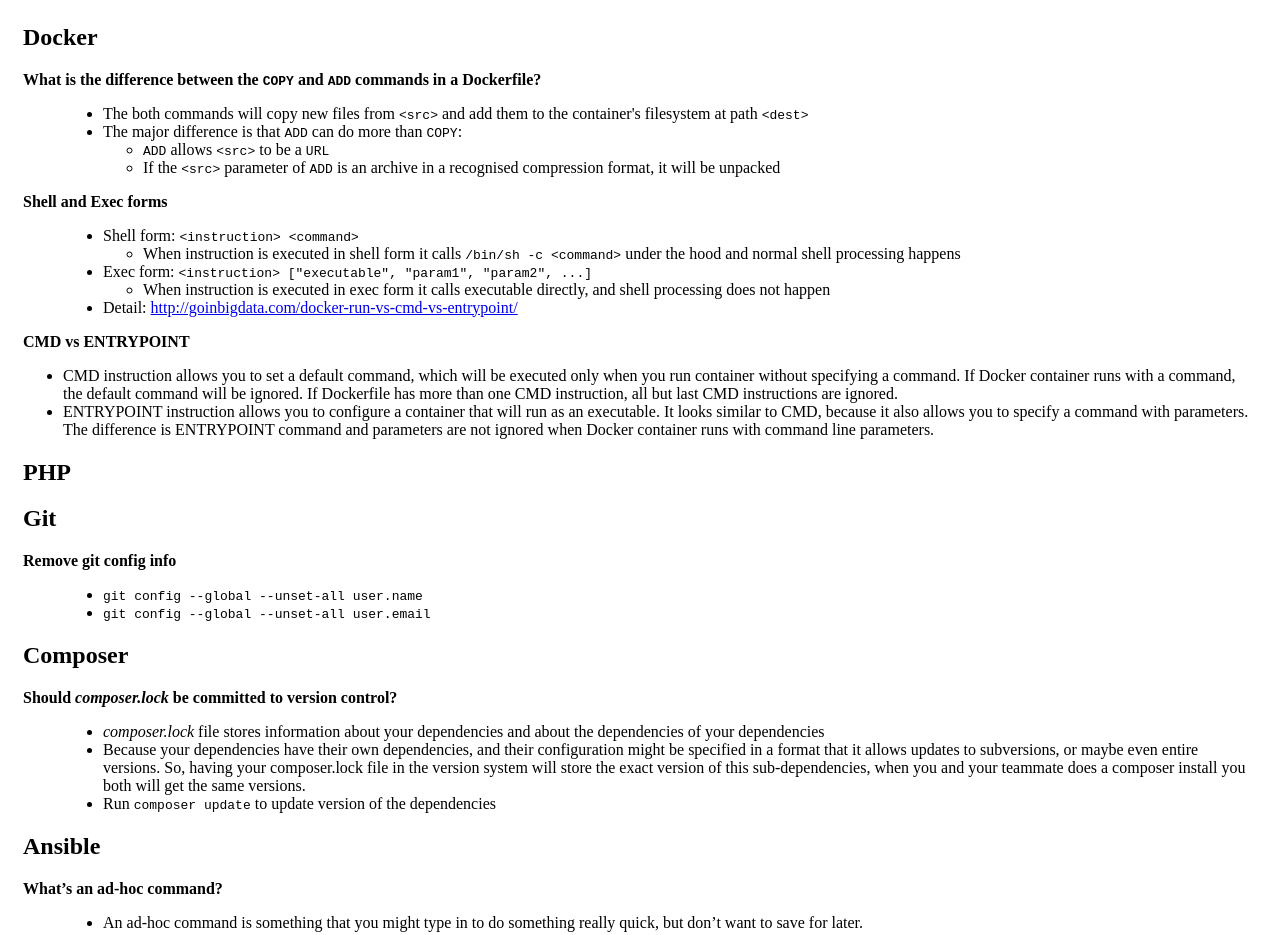
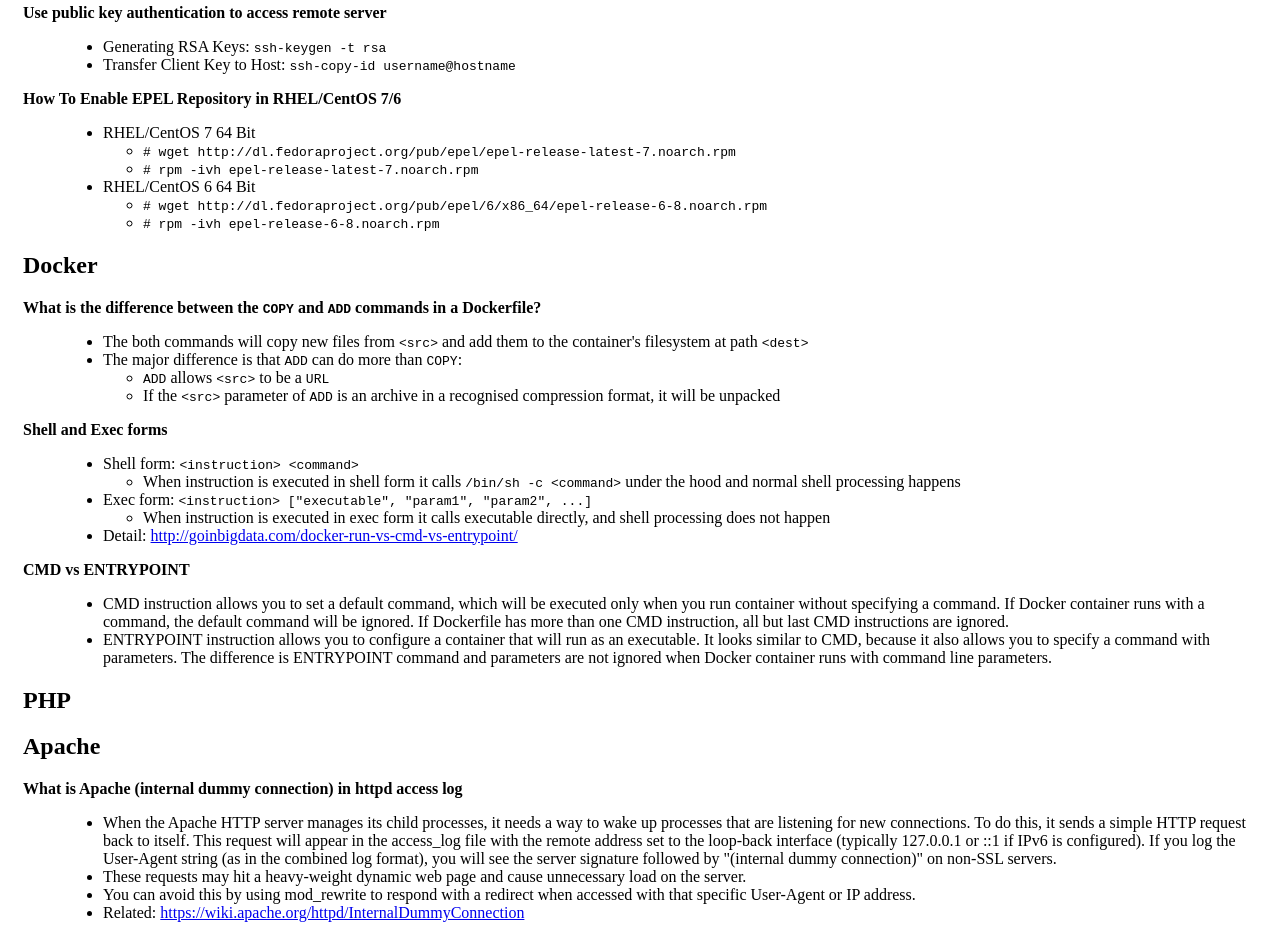
Before and after one commit to lhnam298/lhnam298.github.io, a plain HTML site: page index.html in a window 1280 px wide. Shown: the part 731-1666 px from the top of the page. Drawn offline with Linux system fonts and the light colour scheme.

Commit message:
Update index.html

```diff
--- a/index.html
+++ b/index.html
@@ -16,9 +16,36 @@
              Some examples include inetd, httpd, nfsd, sshd, named, and lpd.</li>
         </ul>
     </dd>
+
     <dt class="question">System directories</dt>
     <dd>
         <img src="IMG_1070.JPG" height="500px">
+    </dd>
+
+    <dt class="question">Use public key authentication to access remote server</dt>
+    <dd>
+        <ul>
+            <li>Generating RSA Keys: <code>ssh-keygen -t rsa</code></li>
+            <li>Transfer Client Key to Host: <code>ssh-copy-id username@hostname</code></li>
+        </ul>
+    </dd>
+
+    <dt class="question">How To Enable EPEL Repository in RHEL/CentOS 7/6</dt>
+    <dd>
+        <ul>
+            <li>RHEL/CentOS 7 64 Bit
+                <ul>
+                    <li><code># wget http://dl.fedoraproject.org/pub/epel/epel-release-latest-7.noarch.rpm</code></li>
+                    <li><code># rpm -ivh epel-release-latest-7.noarch.rpm</code></li>
+                </ul>
+            </li>
+            <li>RHEL/CentOS 6 64 Bit
+                <ul>
+                    <li><code># wget http://dl.fedoraproject.org/pub/epel/6/x86_64/epel-release-6-8.noarch.rpm</code></li>
+                    <li><code># rpm -ivh epel-release-6-8.noarch.rpm</code></li>
+                </ul>
+            </li>
+        </ul>
     </dd>
 </dl>
 
@@ -55,6 +82,7 @@
     </dd>
 
     <dt class="question">CMD vs ENTRYPOINT</dt>
+    <dd>
         <ul>
             <li>CMD instruction allows you to set a default command, which will be executed only when you run container without specifying a command.
              If Docker container runs with a command, the default command will be ignored.
@@ -63,11 +91,25 @@
              It looks similar to CMD, because it also allows you to specify a command with parameters.
              The difference is ENTRYPOINT command and parameters are not ignored when Docker container runs with command line parameters.</li>
         </ul>
-    <dd>
     </dd>
 </dl>
 
 <h2>PHP</h2>
+
+<h2>Apache</h2>
+<dl>
+    <dt class="question">What is Apache (internal dummy connection) in httpd access log</dt>
+    <dd>
+        <ul>
+            <li>When the Apache HTTP server manages its child processes, it needs a way to wake up processes that are listening for new connections.
+             To do this, it sends a simple HTTP request back to itself. This request will appear in the access_log file with the remote address set to the loop-back interface (typically 127.0.0.1 or ::1 if IPv6 is configured).
+             If you log the User-Agent string (as in the combined log format), you will see the server signature followed by "(internal dummy connection)" on non-SSL servers.</li>
+            <li>These requests may hit a heavy-weight dynamic web page and cause unnecessary load on the server.</li>
+            <li>You can avoid this by using mod_rewrite to respond with a redirect when accessed with that specific User-Agent or IP address.</li>
+            <li>Related: <a href="https://wiki.apache.org/httpd/InternalDummyConnection">https://wiki.apache.org/httpd/InternalDummyConnection</a></li>
+        </ul>
+    </dd>
+</dl>
 
 <h2>Git</h2>
 <dl>
@@ -118,13 +160,14 @@
             </li>
         </ul>
     </dd>
+
     <dt class="question">What is POSIX?</dt>
     <dd>
-            <ul>
-                <li>Short for "Portable Operating System Interface for uni-X", POSIX is a set of standards codified by the IEEE and issued by ANSI and ISO.
-                 The goal of POSIX is to ease the task of cross-platform software development by establishing a set of guidelines for operating system vendors to follow.</li>
-                <li>Related: <a href="https://kb.iu.edu/d/agjv">https://kb.iu.edu/d/agjv</a></li>
-            </ul>
+        <ul>
+            <li>Short for "Portable Operating System Interface for uni-X", POSIX is a set of standards codified by the IEEE and issued by ANSI and ISO.
+             The goal of POSIX is to ease the task of cross-platform software development by establishing a set of guidelines for operating system vendors to follow.</li>
+            <li>Related: <a href="https://kb.iu.edu/d/agjv">https://kb.iu.edu/d/agjv</a></li>
+        </ul>
     </dd>
 </dl>
 </body>
```
